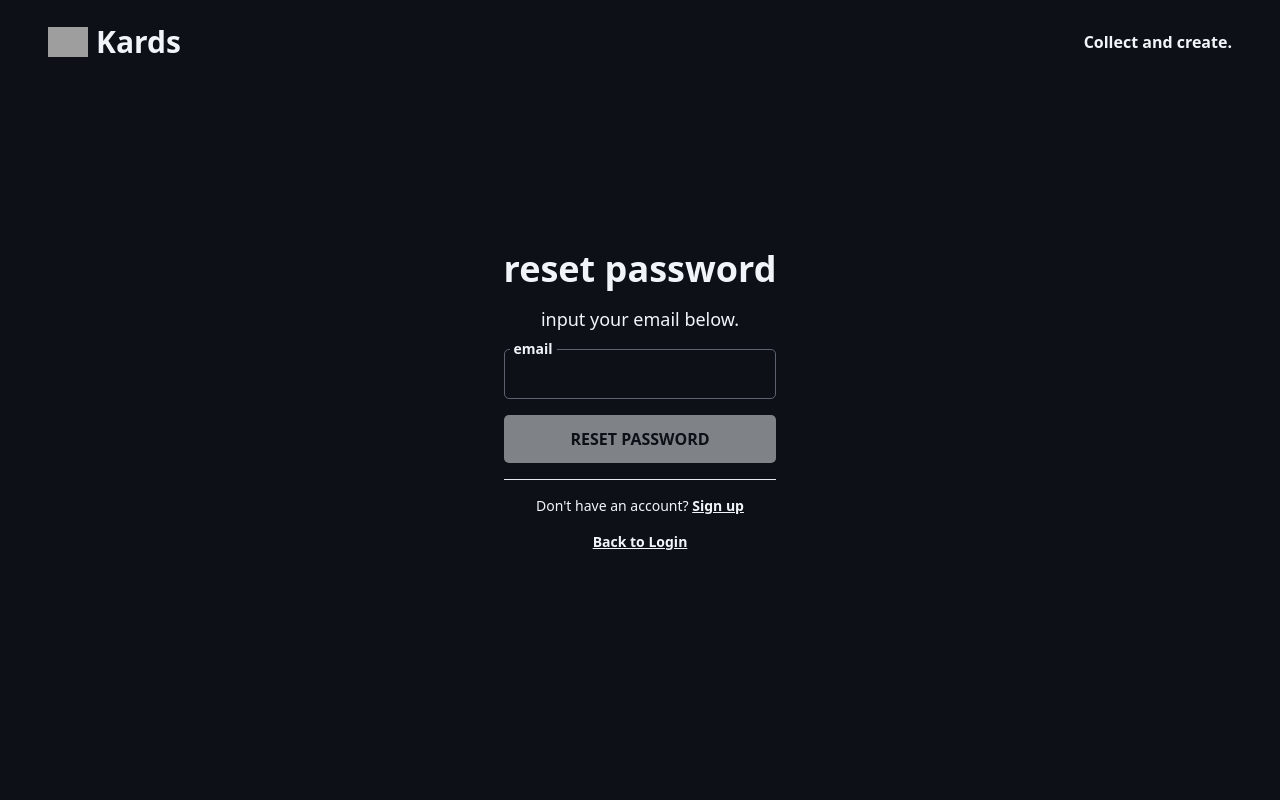
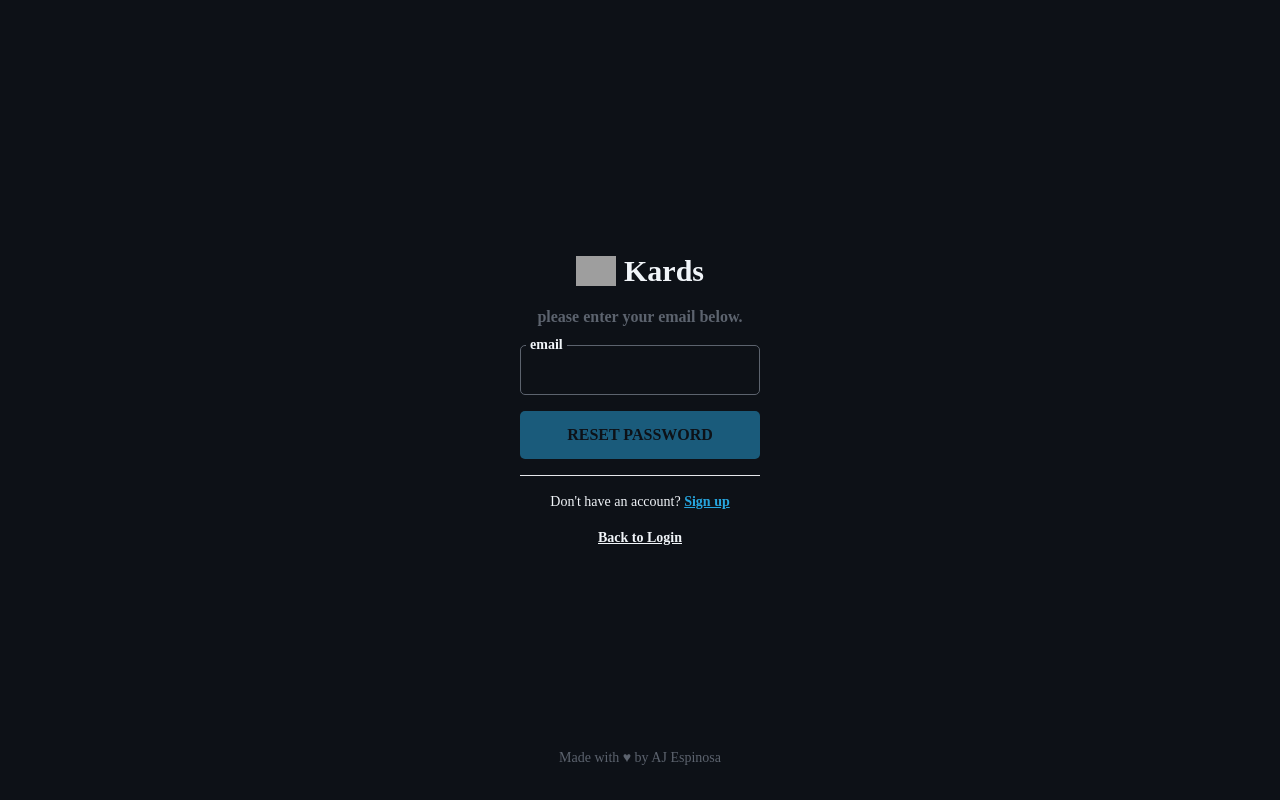
Before and after one commit to aaronjoshuaespinosa/card-app, a Next.js app: page /password-reset in a window 1280 px wide. Built offline with nearby package versions, Linux system fonts and the light colour scheme; grey boxes are pictures that could not be loaded.

Commit message:
Updated forgot password form

```diff
--- a/package.json
+++ b/package.json
@@ -16,6 +16,7 @@
     "bcrypt": "^5.1.0",
     "cookie": "^0.5.0",
     "dotenv": "^16.0.3",
+    "framer-motion": "^9.0.7",
     "jsonwebtoken": "^9.0.0",
     "mongodb": "^5.0.0",
     "next": "13.1.6",
--- a/pages/_document.tsx
+++ b/pages/_document.tsx
@@ -4,7 +4,7 @@ export default function Document() {
   return (
     <Html lang="en">
       <Head />
-      <body className='bg-dark text-light'>
+      <body className='bg-dark text-light font-space'>
         <Main />
         <NextScript />
       </body>
--- a/pages/login.tsx
+++ b/pages/login.tsx
@@ -90,7 +90,7 @@ const Login = () => {
                 <title>Kards / Login</title>
             </Head>
             <main className='w-full h-screen flex items-center justify-center'>
-                <div className='max-w-[15rem]'>
+                <div className='w-[15rem]'>
                     <div className='flex flex-col gap-y-[16px] w-full'>
                         <div className='flex gap-x-2 items-center justify-center py-2'>
                             <img className='w-[2.5rem]' src="https://ik.imagekit.io/xzgmktvzg/Kards/kards_logo.png?ik-sdk-version=javascript-1.4.3&updatedAt=1676989380604" alt="logo" />
--- a/pages/password-reset.tsx
+++ b/pages/password-reset.tsx
@@ -58,27 +58,32 @@ const PasswordReset = () => {
                 <title>Card App / Password Reset</title>
             </Head>
             <main className='w-full h-screen flex items-center justify-center'>
-                <NavBar />
-                <div className='min-w-[15rem]'>
+                <div className='w-[15rem]'>
                     <div className='flex flex-col gap-y-[16px] w-full'>
-                        <h1 className='font-bold text-center text-4xl'>reset password</h1>
-                        <h4 className='text-center text-lg'>input your email below.</h4>
+                        <div className='flex gap-x-2 items-center justify-center'>
+                            <img className='w-[2.5rem]' src="https://ik.imagekit.io/xzgmktvzg/Kards/kards_logo.png?ik-sdk-version=javascript-1.4.3&updatedAt=1676989380604" alt="logo" />
+                            <p className='font-bold text-3xl'>Kards</p>
+                        </div>
+                        <h4 className='text-center text-base text-secondary font-bold'>please enter your email below.</h4>
 
                         {loginInputs.map((input) => (
                             <FormInput id={input.id} name={input.name} label={input.label} title={input.title} type={input.type} onChange={handleChange} />
                         ))}
 
                         {/* button */}
-                        <div className='bg-light text-dark rounded-[5px] p-[12px] cursor-pointer' onClick={handleClick} style={valid ? { pointerEvents: "auto", opacity: "100%" } : { pointerEvents: "none", opacity: "50%" }}>
+                        <div className='bg-lblue text-dark rounded-[5px] p-[12px] cursor-pointer' onClick={handleClick} style={valid ? { pointerEvents: "auto", opacity: "100%" } : { pointerEvents: "none", opacity: "50%" }}>
                             <p className='font-bold text-center'>RESET PASSWORD</p>
                         </div>
 
                         <hr />
 
-                        <p className='text-center text-sm'>Don't have an account? <Link href="/signup"><span className='underline font-bold'>Sign up</span></Link></p>
+                        <p className='text-center text-sm'>Don't have an account? <Link href="/signup"><span className='underline font-bold text-lblue'>Sign up</span></Link></p>
                         <Link href="/login"><p className='text-center text-sm underline font-bold'>Back to Login</p></Link>
                     </div>
                 </div>
+                <footer className='absolute bottom-0 py-8'>
+                    <p className='text-sm text-secondary'>Made with ♥ by AJ Espinosa</p>
+                </footer>
             </main>
         </>
     );
--- a/pages/signup.tsx
+++ b/pages/signup.tsx
@@ -117,7 +117,7 @@ const Signup = () => {
                 <title>Kards / Sign Up</title>
             </Head>
             <main className='w-full h-screen flex items-center justify-center'>
-                <div className='max-w-[15rem]'>
+                <div className='w-[15rem]'>
                     <div className='flex flex-col gap-y-[16px] w-full'>
                         <div className='flex gap-x-2 items-center justify-center'>
                             <img className='w-[2.5rem]' src="https://ik.imagekit.io/xzgmktvzg/Kards/kards_logo.png?ik-sdk-version=javascript-1.4.3&updatedAt=1676989380604" alt="logo" />
--- a/styles/globals.css
+++ b/styles/globals.css
@@ -1,3 +1,5 @@
+@import url('https://fonts.googleapis.com/css2?family=Righteous&family=Sora:wght@100;200;300;400;500;600;700;800&display=swap');
+
 @tailwind base;
 @tailwind components;
 @tailwind utilities;
--- a/tailwind.config.js
+++ b/tailwind.config.js
@@ -9,6 +9,9 @@ module.exports = {
     "./src/**/*.{js,ts,jsx,tsx}",
   ],
   theme: {
+    fontFamily: {
+      'space': ['Space Grotesk']
+    },
     extend: {
       colors: {
         dark: "#0d1117",
```
Also changed, not shown: 1 other file (tests, documents, lock files or other folders).
